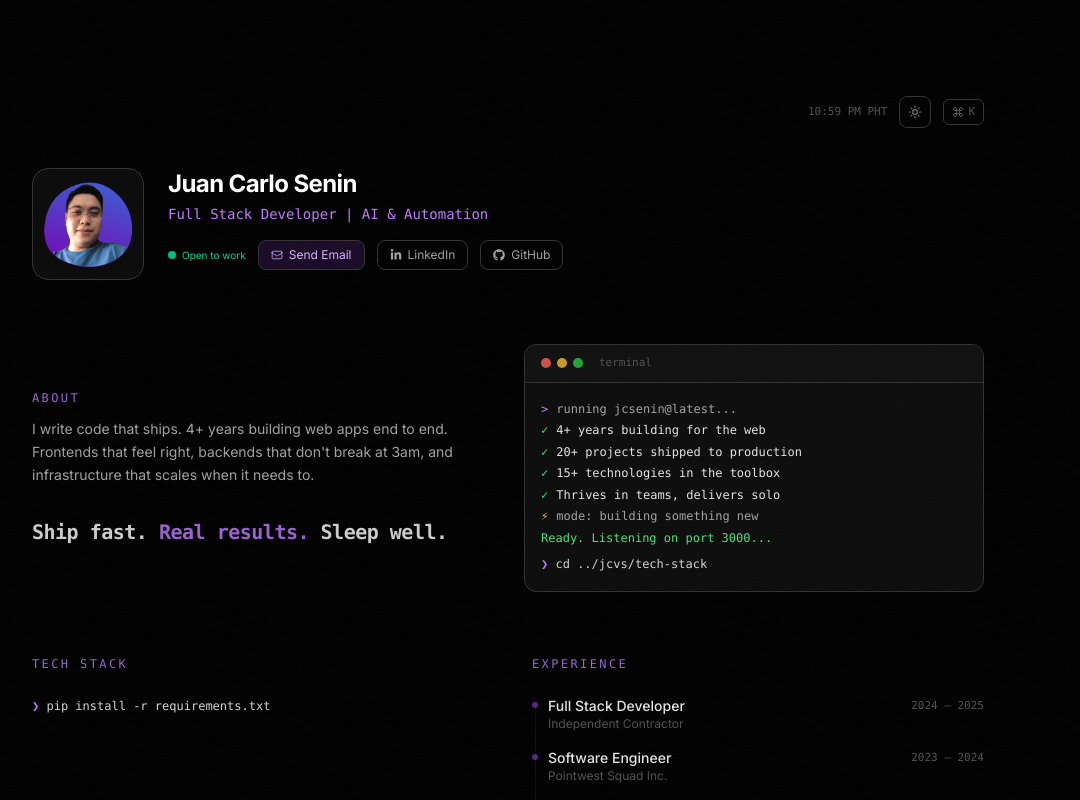
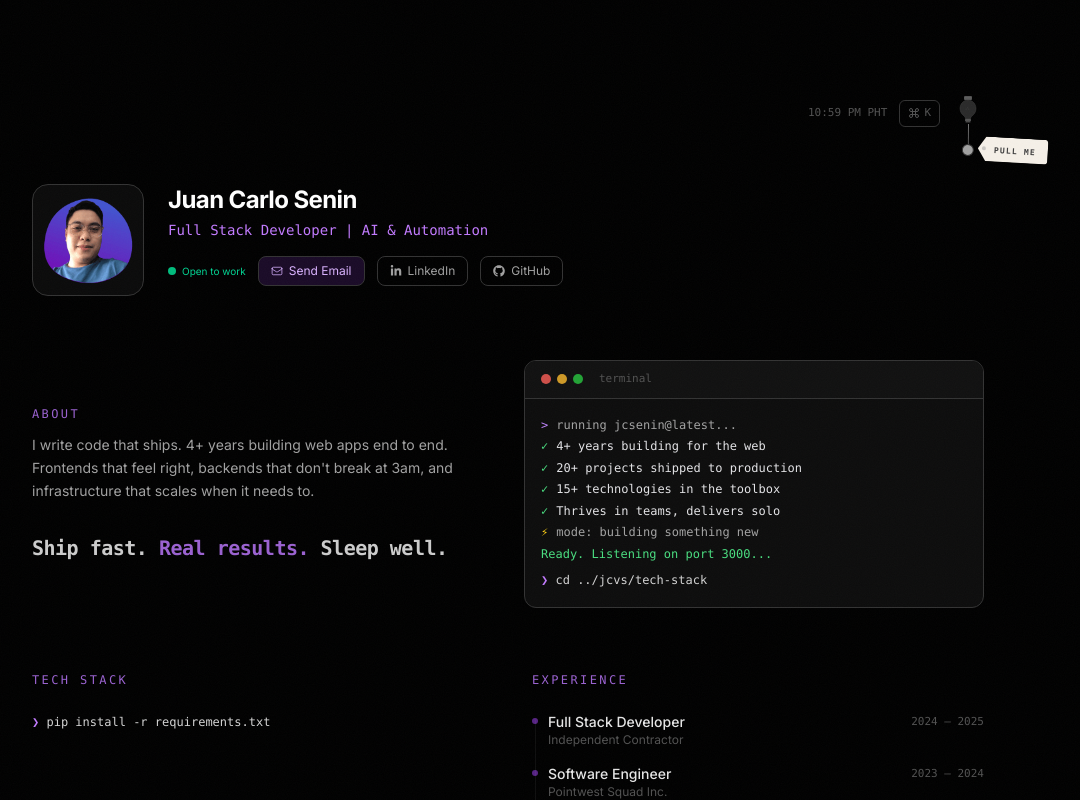
Before and after one commit to jcarlo-vs/perso-web, a Next.js app: page / in a window 1280 px wide. Shown: the top 800 px of the page, without its empty margins (132-1212 px from the left). Built offline with nearby package versions, Linux system fonts and the light colour scheme.

Commit message:
feat : add light bulb pull for toggle dark/light mode

```diff
--- a/app/globals.css
+++ b/app/globals.css
@@ -148,7 +148,8 @@ body {
   filter: invert(1) hue-rotate(180deg);
 }
 
-.light-mode img {
+.light-mode img,
+.light-mode svg {
   filter: invert(1) hue-rotate(180deg);
 }
 
--- a/components/status-bar.tsx
+++ b/components/status-bar.tsx
@@ -24,12 +24,12 @@ export function StatusBar() {
   }, []);
 
   return (
-    <div className="flex items-center justify-end text-[11px] text-neutral-600 mb-10">
-      <div className="flex items-center gap-3">
+    <div className="flex items-start justify-end text-[11px] text-neutral-600 mb-4">
+      <div className="flex items-start gap-3">
+        <div className="flex items-center gap-3 pt-1">
           {time && (
             <span className="font-mono">{time} PHT</span>
           )}
-        <ThemeToggle />
           <button
             type="button"
             onClick={() => {
@@ -43,6 +43,8 @@ export function StatusBar() {
             <span className="font-mono">K</span>
           </button>
         </div>
+        <ThemeToggle />
+      </div>
     </div>
   );
 }
--- a/components/theme-toggle.tsx
+++ b/components/theme-toggle.tsx
@@ -1,12 +1,48 @@
 "use client";
 
-import { useState, useCallback } from "react";
-import { Sun, Moon } from "lucide-react";
+import { useState, useCallback, useRef, useEffect } from "react";
+import { motion, useMotionValue, useTransform, animate } from "framer-motion";
 
 export function ThemeToggle() {
   const [isDark, setIsDark] = useState(true);
+  const [isPulling, setIsPulling] = useState(false);
+  const [nudged, setNudged] = useState(false);
+  const [tooltipVisible, setTooltipVisible] = useState(false);
+  const chainY = useMotionValue(0);
+  const startY = useRef(0);
 
-  const toggle = useCallback(() => {
+  // Chain stretches as you pull
+  // Chain stretches with pull — bead stays at the end
+  const chainLength = useTransform(chainY, [0, 25], [20, 45]);
+
+  // Show tooltip after page load, stays until first pull
+  useEffect(() => {
+    const timer = setTimeout(() => {
+      setNudged(true);
+      setTooltipVisible(true);
+    }, 2000);
+    return () => clearTimeout(timer);
+  }, []);
+
+  const onPointerDown = useCallback((e: React.PointerEvent) => {
+    setIsPulling(true);
+    startY.current = e.clientY;
+    (e.target as HTMLElement).setPointerCapture(e.pointerId);
+  }, []);
+
+  const onPointerMove = useCallback((e: React.PointerEvent) => {
+    if (!isPulling) return;
+    const delta = Math.max(0, Math.min(25, e.clientY - startY.current));
+    chainY.set(delta);
+  }, [isPulling, chainY]);
+
+  const onPointerUp = useCallback(() => {
+    if (!isPulling) return;
+    setIsPulling(false);
+    const pulled = chainY.get();
+
+    if (pulled > 15) {
+      // Toggle theme
       const next = !isDark;
       setIsDark(next);
       if (next) {
@@ -14,16 +50,112 @@ export function ThemeToggle() {
       } else {
         document.documentElement.classList.add("light-mode");
       }
-  }, [isDark]);
+    }
+
+    // Spring back
+    animate(chainY, 0, {
+      type: "spring",
+      stiffness: 500,
+      damping: 15,
+      mass: 0.5,
+    });
+  }, [isPulling, isDark, chainY]);
 
   return (
-    <button
-      type="button"
-      onClick={toggle}
-      className="inline-flex items-center justify-center w-8 h-8 rounded-lg border border-white/8 text-neutral-500 hover:text-purple-400 hover:border-purple-500/30 transition-colors cursor-pointer"
-      title={isDark ? "Switch to light mode" : "Switch to dark mode"}
+    <div className="relative flex flex-col items-center select-none" style={{ width: 32, height: 72 }}>
+      {/* Bulb */}
+      <div className="relative z-10">
+        {/* Bulb glow — only when light mode (on) */}
+        {!isDark && (
+          <>
+            <div
+              className="absolute -inset-3 rounded-full blur-lg pointer-events-none"
+              style={{ background: "radial-gradient(circle, rgba(250,204,21,0.5) 0%, transparent 70%)" }}
+            />
+            <div
+              className="absolute -inset-1.5 rounded-full blur-md pointer-events-none opacity-60"
+              style={{ background: "radial-gradient(circle, rgba(250,204,21,0.3) 0%, transparent 70%)" }}
+            />
+          </>
+        )}
+
+        {/* Bulb body */}
+        <svg width="24" height="28" viewBox="0 0 24 28" fill="none" className="relative z-10">
+          {/* Socket */}
+          <rect x="8" y="0" width="8" height="4" rx="1" fill="#525252" />
+          <rect x="8.5" y="1" width="7" height="0.8" rx="0.4" fill="#636363" />
+          <rect x="8.5" y="2.5" width="7" height="0.8" rx="0.4" fill="#636363" />
+
+          {/* Glass bulb */}
+          <path
+            d="M12 4C7.5 4 4 8 4 12.5C4 16 6 18.5 8 20C9 20.8 9.5 22 9.5 23H14.5C14.5 22 15 20.8 16 20C18 18.5 20 16 20 12.5C20 8 16.5 4 12 4Z"
+            fill={isDark ? "#2a2a2a" : "#fde047"}
+            stroke={isDark ? "#404040" : "#eab308"}
+            strokeWidth="0.5"
+          />
+
+          {/* Filament */}
+          <path
+            d="M10 14C10.5 12 11 13 11.5 11.5C12 13 12.5 12 13 14"
+            stroke={isDark ? "#555" : "#f59e0b"}
+            strokeWidth="0.8"
+            fill="none"
+            opacity={isDark ? 0.3 : 1}
+          />
+
+          {/* Bottom cap */}
+          <rect x="9" y="23" width="6" height="2" rx="0.5" fill="#525252" />
+          <rect x="9.5" y="25" width="5" height="1.5" rx="0.5" fill="#474747" />
+        </svg>
+      </div>
+
+      {/* Chain/string — swings like a pendulum */}
+      <motion.div
+        className="relative z-10 flex flex-col items-center origin-top"
+        animate={isPulling || !nudged ? {} : { rotate: [0, 3, -2, 2.5, -1.5, 1, 0] }}
+        transition={isPulling || !nudged ? {} : {
+          duration: 4,
+          repeat: Infinity,
+          ease: "easeInOut",
+        }}
       >
-      {isDark ? <Sun className="w-3.5 h-3.5" /> : <Moon className="w-3.5 h-3.5" />}
-    </button>
+        {/* Chain line */}
+        <motion.div
+          className="w-[1px] bg-gradient-to-b from-neutral-500 to-neutral-600"
+          style={{ height: chainLength }}
+        />
+
+        {/* Pull bead + tooltip */}
+        <div className="relative">
+          <motion.div
+            onPointerDown={(e) => { setTooltipVisible(false); onPointerDown(e); }}
+            onPointerMove={onPointerMove}
+            onPointerUp={onPointerUp}
+            onPointerCancel={onPointerUp}
+            className="w-3 h-3 rounded-full bg-neutral-400 border border-neutral-500 shadow-sm cursor-grab active:cursor-grabbing touch-none hover:bg-neutral-300 transition-colors"
+          />
+
+          {/* Price tag — points left toward the bead */}
+          {tooltipVisible && (
+            <motion.div
+              initial={{ opacity: 0, rotate: -5 }}
+              animate={{ opacity: 1, rotate: 3 }}
+              exit={{ opacity: 0 }}
+              transition={{ duration: 0.4, ease: "easeOut" }}
+              className="absolute left-full top-1/2 -translate-y-1/2 ml-1 pointer-events-none"
+            >
+              <div className="relative bg-[#f5f0e8] pl-4 pr-3 py-1 rounded-sm shadow-md" style={{ clipPath: "polygon(0% 50%, 8px 0%, 100% 0%, 100% 100%, 8px 100%)" }}>
+                {/* Hole */}
+                <div className="absolute left-[4px] top-1/2 -translate-y-1/2 w-1 h-1 rounded-full bg-neutral-400/50" />
+
+                <span className="text-[8px] font-semibold text-neutral-700 tracking-[0.15em] uppercase font-mono whitespace-nowrap">
+                  pull me
+                </span>
+              </div>
+            </motion.div>
+          )}
+        </div>
+      </motion.div>
+    </div>
   );
 }
```
Lines whose indentation alone changed are shown as unchanged.
